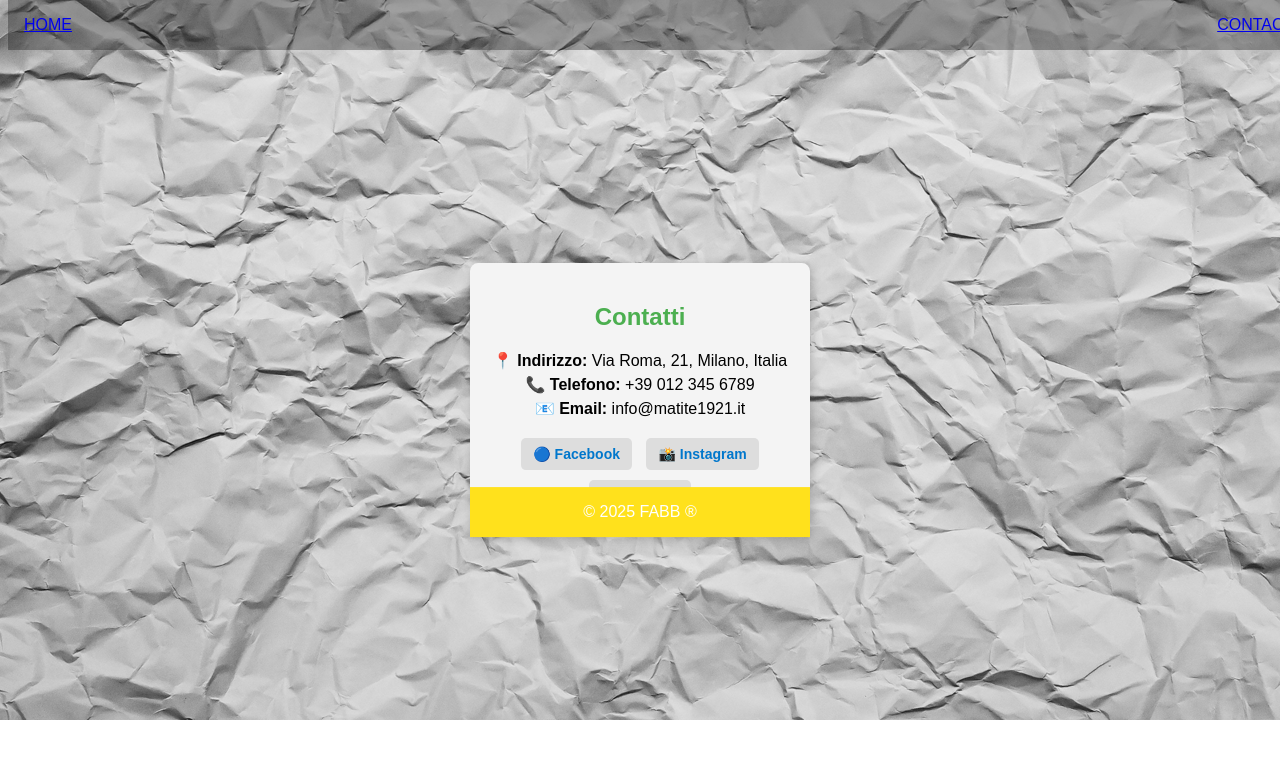
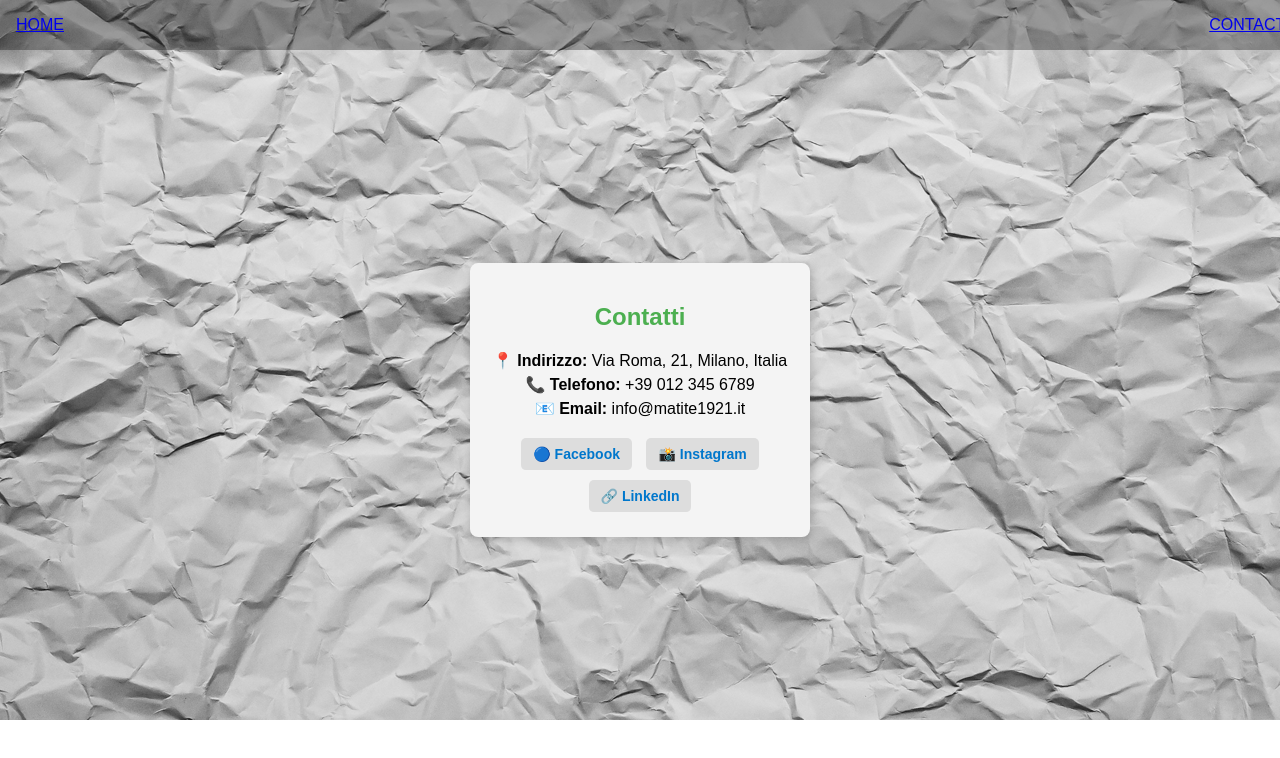
Before and after one commit to frankFTP/OscarRepository, a plain HTML site: page SitoGallardo/contacts.html in a window 1280 px wide. Drawn offline with Linux system fonts and the light colour scheme.

Commit message:
modifiche footer

```diff
--- a/SitoGallardo/contacts.html
+++ b/SitoGallardo/contacts.html
@@ -31,9 +31,5 @@
         <a href="#" class="social-icon">🔗 LinkedIn</a>
     </div>
 </div>
-
-    <footer>
-        <p>&copy; 2025 FABB ®</p>
-    </footer>
 </body>
 </html>
--- a/SitoGallardo/styles.css
+++ b/SitoGallardo/styles.css
@@ -4,6 +4,7 @@ body {
     background-size: cover;
     background-position: absolute;
     background-repeat: no-repeat;
+    margin: 0px;
 }
 
 .navbar {
```
